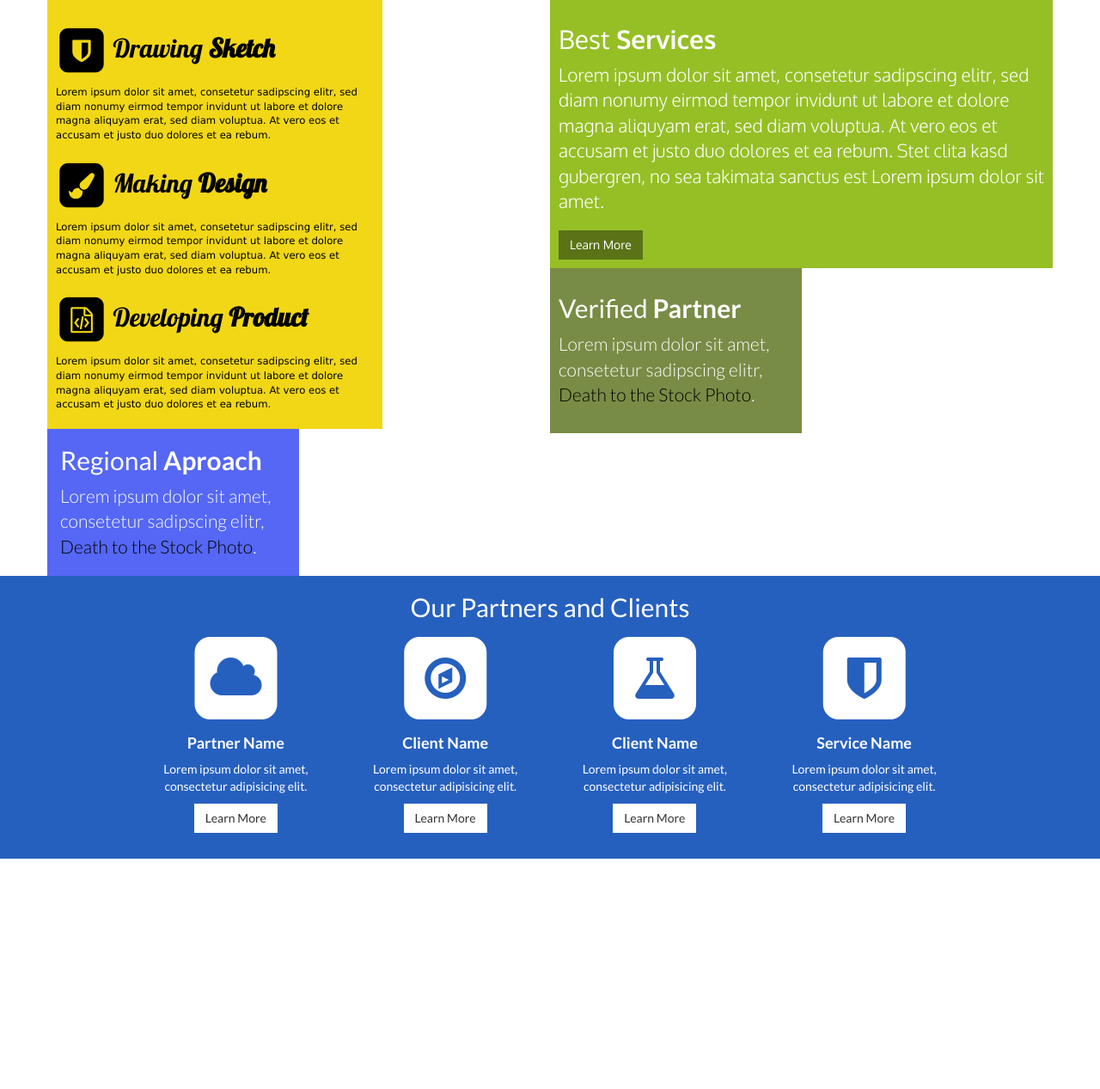
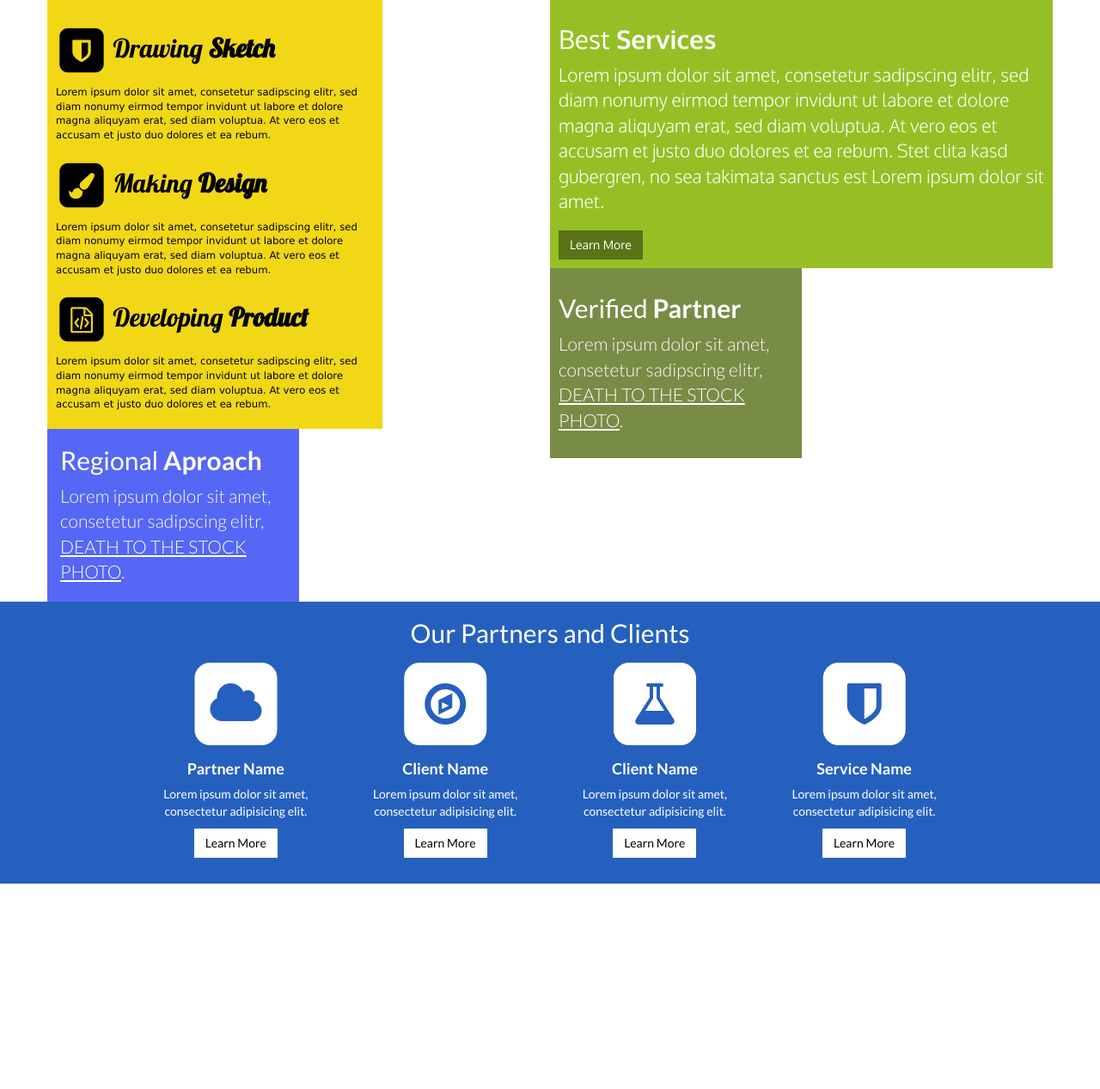
Before and after one commit to steampilot/SimpleOnePage, a PHP site: page / in a window 1280 px wide, after a click on "CONTACT". Shown: the part 401-1668 px from the top of the page at 86% size. Run offline with PHP 8.4, Linux system fonts and the light colour scheme; some libraries are stand-ins or nearby versions.

Commit message:
Set link text color to black resp. inverted white

```diff
--- a/assets/css/color-pallet.css
+++ b/assets/css/color-pallet.css
@@ -8,6 +8,13 @@
 a {
     color: #000000;
 }
+
+.spc-inverse a {
+    color: #ffffff;
+}
+
+
+
 
 .spc-orca-0 .text-primary {
     color: #F2D717 !important;
--- a/assets/css/stylish-onepage.css
+++ b/assets/css/stylish-onepage.css
@@ -172,6 +172,7 @@ body {
     font-family: "Lato","Helvetica Neue",Helvetica,Arial,sans-serif;
 }
 
+
 .text-vertical-center {
     display: table-cell;
     text-align: center;
@@ -186,11 +187,17 @@ body {
 }
 
 /* Custom Button Styles */
-
+.btn {
+    text-decoration: none;
+    text-transform: none;
+}
 .btn-dark {
     border-radius: 0;
     color: #fff;
     background-color: rgba(0,0,0,0.4);
+    text-decoration: none;
+    text-transform: none;
+
 }
 
 .btn-dark:hover,
@@ -198,12 +205,16 @@ body {
 .btn-dark:active {
     color: #fff;
     background-color: rgba(0,0,0,0.7);
+    text-decoration: none;
+    text-transform: none;
 }
 
 .btn-light {
     border-radius: 0;
-    color: #333;
+    color: #000000 !important;
     background-color: rgb(255,255,255);
+    text-decoration: none;
+    text-transform: none;
 }
 
 .btn-light:hover,
@@ -211,8 +222,17 @@ body {
 .btn-light:active {
     color: #333;
     background-color: rgba(255,255,255,0.8);
+    text-decoration: none;
+    text-transform: none;
 }
 
+a,
+a:hover,
+a:focus,
+a:active {
+    text-transform: uppercase;
+    text-decoration: underline;
+}
 /* Custom Horizontal Rule */
 
 hr.small {
```
